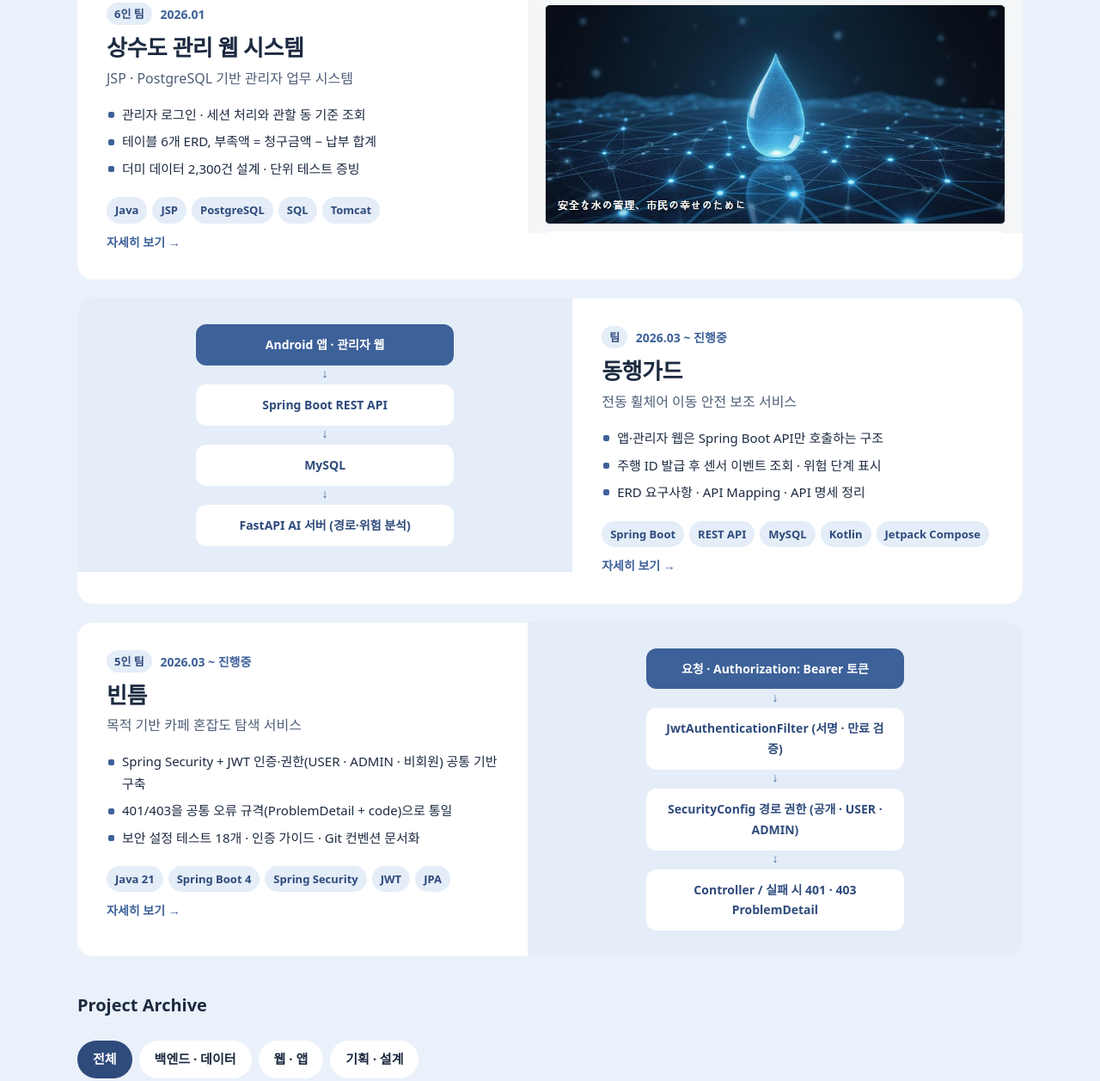
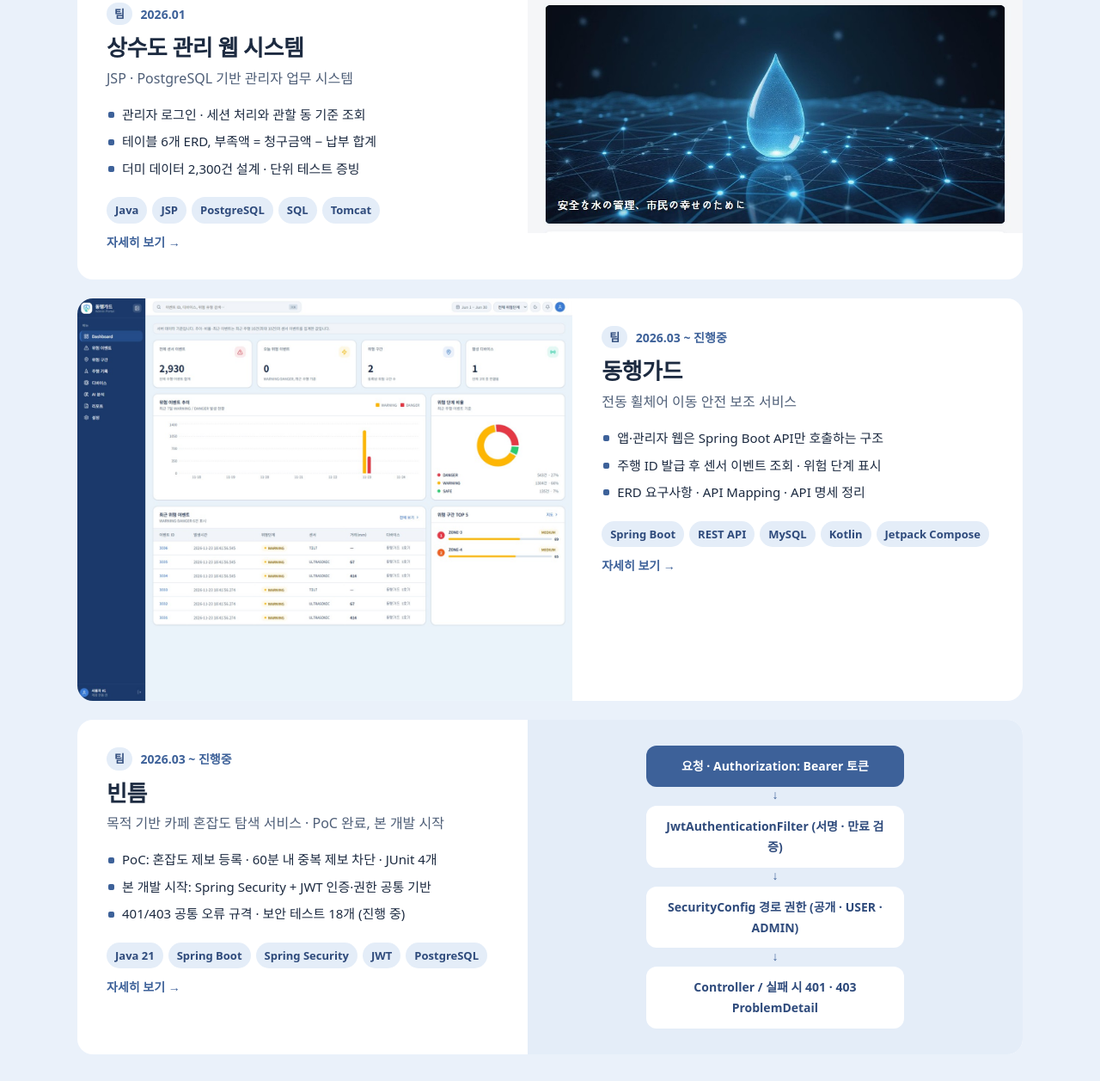
Before and after one commit to 0613yunseo/0613yunseo.github.io, a plain HTML site: page index.html in a window 1280 px wide. Shown: the part 2360-3617 px from the top of the page at 86% size. Drawn offline with Linux system fonts and the light colour scheme; a web font is replaced by a local one.

Commit message:
Update projects: 동행가드 screens, 빈틈 PoC/dev status, Sion full preview, award venue, team labels
Co-Authored-By: Claude Sonnet 5.5 <noreply@anthropic.com>

```diff
--- a/script.js
+++ b/script.js
@@ -34,7 +34,7 @@ const PROJECTS = [
   },
   {
     id: 'sion', main: true, cat: 'backend',
-    period: '2026.01', org: '시온정보시스템 · 일본 현장실습', team: '6인 팀',
+    period: '2026.01', org: '시온정보시스템 · 일본 현장실습', team: '팀',
     title: '상수도 관리 웹 시스템', sub: 'JSP · PostgreSQL 기반 관리자 업무 시스템',
     summary: '일본 현지 기업의 요구사항을 바탕으로 고객, 계량기, 검침, 청구, 납부, 연체를 관리하는 JSP · PostgreSQL 기반 상수도 관리자 웹 시스템입니다. 관리자가 로그인하면 자신의 관할 동 고객만 보이고, 청구금액과 납부 합계로 부족액을 계산해 입금 이력을 확인합니다. 2026.01.06 ~ 01.30, DB 2 · 웹 2 · 디자인 2명으로 나눠 진행했습니다.',
     stack: ['Java', 'JSP', 'PostgreSQL', 'SQL', 'Tomcat', 'HTML/CSS/JS', 'Eclipse', 'Git'],
@@ -56,7 +56,7 @@ const PROJECTS = [
     // 담당 화면(로그인 · 관할 구역 관리)의 흐름
     flow: ['로그인 화면 (JSP)', '관리자 인증 · 세션 (Administrator 테이블)', '관할 구역 · 고객명 조회 (customers)', 'PostgreSQL'],
     // 화면: 팀 저장소 dev 브랜치(최종본)를 로컬 Tomcat · PostgreSQL에서 실행해 캡처. 고객은 노션 데이터.
-    img: 'sion-main.jpg', imgNote: '메인 화면: 전체 고객 수 · 체납 고객 수 요약 (로컬 재현 · 데모 데이터)',
+    fit: true, img: 'sion-main.jpg', imgNote: '메인 화면: 전체 고객 수 · 체납 고객 수 요약 (로컬 재현 · 데모 데이터)',
     gallery: [
       ['sion-district.jpg', '管轄区域管理: 관할 구역 · 고객명으로 고객 조회 (담당 화면)'],
       ['sion-login.jpg', '관리자 로그인: 사번 · 비밀번호를 관리자 테이블과 대조 (담당 화면)']
@@ -79,23 +79,30 @@ const PROJECTS = [
     ],
     problem: '센서의 위험 이벤트를 모두 조회하자 같은 위험 단계가 반복되어 기록이 길어졌습니다.',
     solve: '위험 단계가 바뀌는 시점을 중심으로 보여주는 방식을 제안하고, 백엔드 담당 팀원과 이벤트 요약 방식과 API 응답 구조를 함께 검토했습니다. 일부 로직은 보완 중입니다.',
-    flow: ['Android 앱 · 관리자 웹', 'Spring Boot REST API', 'MySQL', 'FastAPI AI 서버 (경로·위험 분석)']
+    flow: ['Android 앱 · 관리자 웹', 'Spring Boot REST API', 'MySQL', 'FastAPI AI 서버 (경로·위험 분석)'],
+    // 화면: 시연 자료 폴더의 앱 · 웹 캡처 중 주요 화면만 사용 (카메라 영상 · 정확한 위치가 보이는 화면은 제외)
+    img: 'dg-web-dashboard.jpg', imgNote: '관리자 웹 Dashboard: 위험 이벤트 수, 단계별 비율, 위험 구간 TOP',
+    gallery: [
+      ['dg-app.jpg', '앱: 센서 연결 → 주행 기록 → 주행 상세(위험 단계 이벤트) → 안전 지도'],
+      ['dg-web-map.jpg', '관리자 웹: 위험 구간 지도와 구간 목록'],
+      ['dg-web-report.jpg', '관리자 웹: 위험 리포트 (누적 이벤트 · 위험 단계 비율)']
+    ],
+    links: [['관리자 웹 (배포)', 'https://donghaeng-guard-admin.vercel.app/'], ['GitHub', 'https://github.com/0613yunseo/donghaeng-guard']]
   },
   {
     id: 'binteum', main: true, cat: 'backend',
-    period: '2026.03 ~ 진행중', org: '창업동아리 뉴클리어스', team: '5인 팀',
-    title: '빈틈', sub: '목적 기반 카페 혼잡도 탐색 서비스',
-    summary: '방문 전에 카페의 현재·예상 혼잡도와 공부·업무·대화·휴식 적합도를 확인하는 서비스입니다. 최근 제보가 있으면 현재 혼잡도를, 부족하면 요일·시간대 패턴과 누적 제보로 예상 혼잡도를 보여주고, 최근 제보 시각과 누적 제보 수로 신뢰도를 함께 표시합니다.',
-    stack: ['Java 21', 'Spring Boot 4', 'Spring Security', 'JWT', 'JPA', 'PostgreSQL · PostGIS', 'Redis', 'JUnit'],
-    points: ['Spring Security + JWT 인증·권한(USER · ADMIN · 비회원) 공통 기반 구축', '401/403을 공통 오류 규격(ProblemDetail + code)으로 통일', '보안 설정 테스트 18개 · 인증 가이드 · Git 컨벤션 문서화'],
+    period: '2026.03 ~ 진행중', org: '창업동아리 뉴클리어스', team: '팀',
+    title: '빈틈', sub: '목적 기반 카페 혼잡도 탐색 서비스 · PoC 완료, 본 개발 시작',
+    summary: '현재 기획과 본 개발을 시작한 단계입니다(PoC는 완료). 방문 전에 카페의 현재·예상 혼잡도와 공부·업무·대화·휴식 적합도를 확인하는 서비스입니다. 최근 제보가 있으면 현재 혼잡도를, 부족하면 요일·시간대 패턴과 누적 제보로 예상 혼잡도를 보여주고, 최근 제보 시각과 누적 제보 수로 신뢰도를 함께 표시합니다.',
+    stack: ['Java 21', 'Spring Boot', 'Spring Security', 'JWT', 'PostgreSQL', 'JUnit'],
+    points: ['PoC: 혼잡도 제보 등록 · 60분 내 중복 제보 차단 · JUnit 4개', '본 개발 시작: Spring Security + JWT 인증·권한 공통 기반', '401/403 공통 오류 규격 · 보안 테스트 18개 (진행 중)'],
     role: [
-      '백엔드 공통 기반 셋업: 프로젝트 구조, local·prod·test 프로필, 필수 환경변수 검증(RequiredEnvironmentValidator)',
-      'JwtTokenProvider(토큰 생성 · 서명·만료 검증)와 JwtAuthenticationFilter(Bearer 토큰 추출 · SecurityContext 설정) 구현',
-      'SecurityConfig에 공개 · 로그인 사용자 · /api/admin/** 관리자 경로 규칙, Stateless 세션, CORS 설정',
-      'SecurityErrorHandler로 401·403 응답을 팀 공통 오류 규격(ProblemDetail + code)에 연동',
-      'JwtTokenProviderTest(5개), SecurityConfigTest(13개) 작성',
-      '인증·권한 가이드, Git 협업 컨벤션(브랜치명 규칙 포함), PR 템플릿 작성과 PR 머지 관리',
-      'PoC 단계: 혼잡도 제보 등록 기능 — 필수 입력값 검증, 같은 사용자의 60분 내 중복 제보 차단'
+      '[PoC] 혼잡도 제보 등록 기능 담당: POST /api/reports, 사용자 ID · 카페 ID · 혼잡도 값 필수 검증과 혼잡도 값 검증(CrowdLevel)',
+      '[PoC] 같은 사용자가 같은 카페에 60분 이내 다시 제보하면 등록을 막는 중복 제보 로직(DuplicateReportException)과 예외 처리, JUnit 4개로 정상 등록 · 중복 · 잘못된 혼잡도 · 사용자 ID 누락 확인',
+      '[본 개발 · 진행 중] 백엔드 공통 기반 셋업: 프로젝트 구조, local·prod·test 프로필, 필수 환경변수 검증(RequiredEnvironmentValidator)',
+      '[본 개발 · 진행 중] JwtTokenProvider(토큰 생성 · 서명·만료 검증)와 JwtAuthenticationFilter(Bearer 토큰 추출 · SecurityContext 설정) 구현',
+      '[본 개발 · 진행 중] SecurityConfig에 공개 · 로그인 사용자 · /api/admin/** 관리자 경로 규칙, Stateless 세션, CORS 설정과 401·403 공통 오류 규격(ProblemDetail + code) 연동',
+      '[본 개발 · 진행 중] JwtTokenProviderTest(5개), SecurityConfigTest(13개) 작성, 인증·권한 가이드, Git 협업 컨벤션 · PR 템플릿 작성과 PR 머지 관리'
     ],
     verify: [
       '구현 전에 처리 조건과 예외 상황을 먼저 정리',
@@ -104,7 +111,8 @@ const PROJECTS = [
     ],
     problem: '기획상 비회원도 홈·카페 탐색·상세·비교를 볼 수 있어야 하지만, 기본 보안 규칙은 인증 경로 외 모든 요청에 로그인을 요구했습니다. 같은 API에서 로그인 여부에 따라 응답도 달라져야 했습니다.',
     solve: '공개 경로에서도 토큰이 있으면 필터가 인증 정보를 넣고, 비회원이면 principal을 null로 두어 하나의 API 안에서 분기할 수 있게 했습니다. 비회원 조회 경로는 API 규격 확정 후 GET만 공개하는 방식으로 가이드에 정리했습니다.',
-    flow: ['요청 · Authorization: Bearer 토큰', 'JwtAuthenticationFilter (서명 · 만료 검증)', 'SecurityConfig 경로 권한 (공개 · USER · ADMIN)', 'Controller  /  실패 시 401 · 403 ProblemDetail']
+    flow: ['요청 · Authorization: Bearer 토큰', 'JwtAuthenticationFilter (서명 · 만료 검증)', 'SecurityConfig 경로 권한 (공개 · USER · ADMIN)', 'Controller  /  실패 시 401 · 403 ProblemDetail'],
+    links: [['본 개발 GitHub (진행 중)', 'https://github.com/beentteum/beenteum'], ['PoC GitHub', 'https://github.com/beentteum/beentteum_POC1']]
   },
 
   /* ----- 아카이브 ----- */
@@ -164,7 +172,7 @@ const PROJECTS = [
     links: [['GitHub', 'https://github.com/0613yunseo/Meme-Archive']]
   },
   {
-    id: 'eco', cat: 'web', period: '2025.10 ~ 2025.11', org: '캡스톤 디자인 공모전', team: '5인 팀',
+    id: 'eco', cat: 'web', period: '2025.10 ~ 2025.11', org: '캡스톤 디자인 공모전', team: '팀',
     title: 'EcoCampus+', sub: '센서 기반 스마트 캠퍼스 ESG 플랫폼',
     summary: 'BLE Beacon·Raspberry Pi로 강의실 이용 행동을 인식하고, AI 분석 결과를 미션·보상·피드백으로 연결하는 ESG 플랫폼입니다.',
     stack: ['Expo', 'React Native', 'TypeScript', 'Figma', 'GitHub'],
@@ -210,7 +218,7 @@ const PROJECTS = [
     links: [['프로토타입', 'https://daisy-power-83395279.figma.site/'], ['GitHub', 'https://github.com/siren8289/MIDO']]
   },
   {
-    id: 'eardream', cat: 'plan', period: '2025.09 ~ 2025.10', org: '지역혁신 인재양성 연합 페스티벌', team: '5인 팀', award: '최우수상',
+    id: 'eardream', cat: 'plan', period: '2025.09 ~ 2025.10', org: '지역혁신 인재양성 연합 페스티벌', team: '팀', award: '최우수상',
     title: 'earDream', sub: '시니어 맞춤형 디지털 학습 앱',
     summary: 'AI 진단, 챗봇 학습, 미션 수행, 보상 흐름으로 시니어의 디지털 기기 사용을 돕는 학습 앱 기획입니다. 개발 전공 3명, 디자인 전공 2명이 참여했습니다.',
     stack: ['Figma', 'Notion', 'IA', 'User Flow', 'Prototype'],
@@ -227,7 +235,7 @@ const MORE = [
   ]],
   ['Experience', [
     ['2026.03 ~', '캡스톤디자인 · 동행가드 — Spring Boot REST API 연동, Kotlin 앱 · React 관리자 웹'],
-    ['2026.01', '시온정보시스템 일본 현장실습 — JSP · PostgreSQL 상수도 관리 웹 시스템 (6인 팀)'],
+    ['2026.01', '시온정보시스템 일본 현장실습 — JSP · PostgreSQL 상수도 관리 웹 시스템 (팀)'],
     ['2025.03 ~', '한양여자대학교 창업동아리 VALUABLE · 뉴클리어스 — 팀원에서 부회장']
   ]],
   ['Certificate', [
@@ -255,10 +263,12 @@ const $ = (s, el = document) => el.querySelector(s);
 const $$ = (s, el = document) => [...el.querySelectorAll(s)];
 const esc = s => String(s).replace(/[&<>"]/g, c => ({ '&': '&amp;', '<': '&lt;', '>': '&gt;', '"': '&quot;' }[c]));
 const SHOT = 'assets/shots/';
+// 수상 표시: 어디서 받았는지(대회명)까지 같이
+const awardText = p => (p.org ? `${p.org} ${p.award}` : p.award);
 
 // 이미지가 없으면 데이터 흐름을 그림 대신 보여줌
 const visual = p => p.img
-  ? `<img src="${SHOT + p.img}" alt="${esc(p.title)} 화면" loading="lazy">`
+  ? `<img${p.fit ? ' class="fit"' : ''} src="${SHOT + p.img}" alt="${esc(p.title)} 화면" loading="lazy">`
   : p.flow
     ? `<ol class="flow">${p.flow.map(f => `<li>${esc(f)}</li>`).join('')}</ol>`
     : `<div class="noimg"><b>${esc(p.title)}</b><span>${esc(p.sub)}</span></div>`;
@@ -267,7 +277,7 @@ $('#featured').innerHTML = PROJECTS.filter(p => p.main).map((p, i) => `
   <button class="f-card" data-id="${p.id}">
     <div class="f-vis">${visual(p)}</div>
     <div class="f-body">
-      <span class="p-tag"><span class="who${p.team === '개인' ? ' solo' : ''}">${esc(p.team)}</span> ${esc(p.period)}${p.award ? ` · <em>${esc(p.award)}</em>` : ''}</span>
+      <span class="p-tag"><span class="who${p.team === '개인' ? ' solo' : ''}">${esc(p.team)}</span> ${esc(p.period)}${p.award ? ` · <em>${esc(awardText(p))}</em>` : ''}</span>
       <h3>${esc(p.title)}</h3>
       <p class="f-sub">${esc(p.sub)}</p>
       <ul class="f-points">${p.points.map(x => `<li>${esc(x)}</li>`).join('')}</ul>
@@ -278,11 +288,11 @@ $('#featured').innerHTML = PROJECTS.filter(p => p.main).map((p, i) => `
 
 $('#grid').innerHTML = PROJECTS.filter(p => !p.main).map(p => `
   <button class="p-card" data-cat="${p.cat}" data-id="${p.id}">
-    ${p.img ? `<div class="p-thumb"><img src="${SHOT + p.img}" alt="" loading="lazy"></div>` : ''}
+    ${p.img ? `<div class="p-thumb"><img${p.fit ? ' class="fit"' : ''} src="${SHOT + p.img}" alt="" loading="lazy"></div>` : ''}
     <span class="p-tag"><span class="who${p.team === '개인' ? ' solo' : ''}">${esc(p.team)}</span> ${esc(p.period)}</span>
     <h3>${esc(p.title)}</h3>
     <p>${esc(p.sub)}</p>
-    ${p.award ? `<span class="p-badge">${esc(p.award)}</span>` : ''}
+    ${p.award ? `<span class="p-badge">${esc(awardText(p))}</span>` : ''}
     <div class="mini-tags">${p.stack.slice(0, 3).map(s => `<span>${esc(s)}</span>`).join('')}</div>
   </button>`).join('');
 
--- a/style.css
+++ b/style.css
@@ -74,7 +74,7 @@ h2{font-size:clamp(28px,4vw,42px);line-height:1.25;font-weight:800;letter-spacin
 .p-tag{font-size:14px;font-weight:700;color:var(--blue)}
 .p-card h3{font-size:20px;line-height:1.35}
 .p-card p{font-size:15px;color:var(--ink);flex:1}
-.p-badge{align-self:flex-start;font-size:13px;font-weight:700;color:var(--blue-d);background:var(--blue-s);padding:5px 12px;border-radius:999px}
+.p-badge{align-self:flex-start;font-size:13px;font-weight:700;color:var(--blue-d);background:var(--blue-s);padding:5px 12px;border-radius:14px;line-height:1.4}
 .p-more{font-size:14px;font-weight:700;color:var(--blue)}
 .sub-h{font-size:20px;font-weight:800;color:var(--ink);margin:40px 0 16px}
 
@@ -87,6 +87,7 @@ h2{font-size:clamp(28px,4vw,42px);line-height:1.25;font-weight:800;letter-spacin
 .f-card:hover h3{color:var(--blue)}
 .f-vis{background:var(--blue-s);min-height:300px;display:flex;align-items:center;justify-content:center;overflow:hidden}
 .f-vis img{width:100%;height:100%;object-fit:cover;object-position:top left;transition:transform .5s}
+.f-vis img.fit{height:auto;object-fit:contain}
 .f-card:hover .f-vis img{transform:scale(1.03)}
 .f-body{padding:32px 34px;display:flex;flex-direction:column;gap:10px}
 .f-body h3{font-size:26px;letter-spacing:-.02em;line-height:1.25}
@@ -111,6 +112,8 @@ h2{font-size:clamp(28px,4vw,42px);line-height:1.25;font-weight:800;letter-spacin
 /* archive thumbs */
 .p-thumb{margin:-26px -26px 6px;height:150px;overflow:hidden;background:var(--blue-s)}
 .p-thumb img{width:100%;height:100%;object-fit:cover;object-position:top left}
+.p-thumb:has(img.fit){height:auto}
+.p-thumb img.fit{height:auto}
 .p-card{min-height:0}
 .p-card .mini-tags{padding-top:4px}
 
```
Also changed, not shown: index.html (+2 -2 lines), assets/shots/dg-app.jpg (added), assets/shots/dg-web-dashboard.jpg (added), assets/shots/dg-web-map.jpg (added), assets/shots/dg-web-report.jpg (added).
